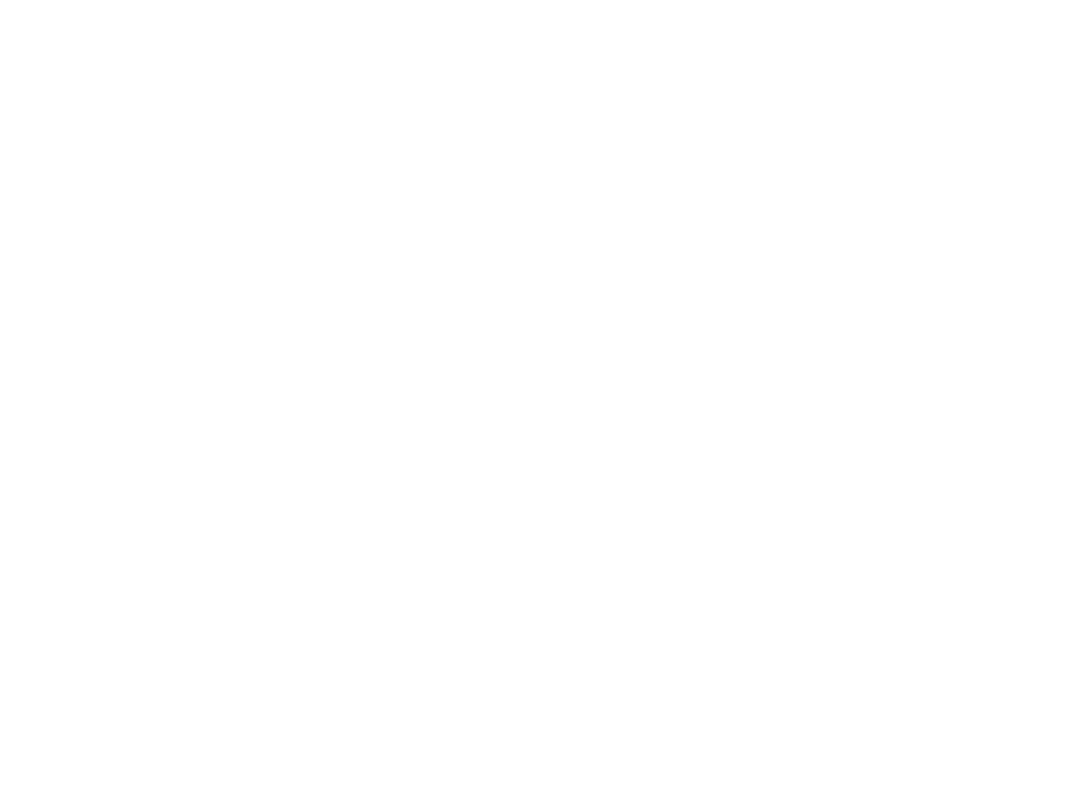
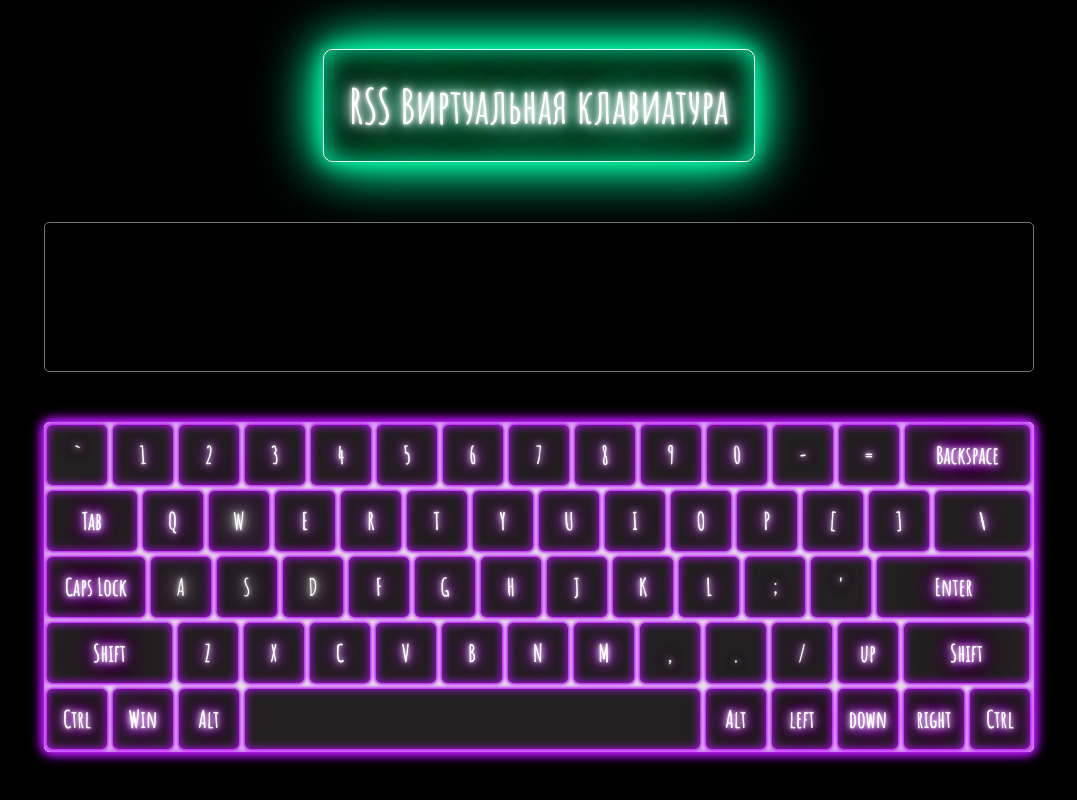
Before and after one commit to Dexmor096/virtual-keyboard, a website: page index.html in a window 1280 px wide. Shown: the whole page, without its empty margins (101-1178 px from the left). Drawn offline with Linux system fonts and the light colour scheme.

Commit message:
feat: html and styles add

```diff
--- a/index.html
+++ b/index.html
@@ -4,12 +4,92 @@
 	<meta charset="UTF-8">
 	<meta http-equiv="X-UA-Compatible" content="IE=edge">
 	<meta name="viewport" content="width=device-width, initial-scale=1.0">
+	<link rel="stylesheet" href="./src/style.css">
 	<title>Virtual keyboard</title>
 </head>
 <body>
 	<div class="container">
-		<div class="keyboard_wrapper">
-
+		<h1 class="keyboard_title neon_text_flicker">RSS Виртуальная клавиатура</h1>
+		<textarea
+			name="display"
+			id="display"
+			class="keyboard_display"></textarea>
+		<div class="keyboard_wrapper neonBox">
+			<div class="keyboard_keys">
+				<div class="row">
+					<div class="keys">`</div>
+					<div class="keys">1</div>
+					<div class="keys">2</div>
+					<div class="keys">3</div>
+					<div class="keys">4</div>
+					<div class="keys">5</div>
+					<div class="keys">6</div>
+					<div class="keys">7</div>
+					<div class="keys">8</div>
+					<div class="keys">9</div>
+					<div class="keys">0</div>
+					<div class="keys">-</div>
+					<div class="keys">=</div>
+					<div class="keys keys_backspace">Backspace</div>
+				</div>
+				<div class="row">
+					<div class="keys keys_tab">Tab</div>
+					<div class="keys">Q</div>
+					<div class="keys neon_keyboard_flicker">W</div>
+					<div class="keys">E</div>
+					<div class="keys">R</div>
+					<div class="keys">T</div>
+					<div class="keys">Y</div>
+					<div class="keys">U</div>
+					<div class="keys">I</div>
+					<div class="keys">O</div>
+					<div class="keys">P</div>
+					<div class="keys">[</div>
+					<div class="keys">]</div>
+					<div class="keys keys_slash">\</div>
+				</div>
+				<div class="row">
+					<div class="keys keys_capsLock">Caps Lock</div>
+					<div class="keys neon_keyboard_flicker">A</div>
+					<div class="keys neon_keyboard_flicker">S</div>
+					<div class="keys neon_keyboard_flicker">D</div>
+					<div class="keys">F</div>
+					<div class="keys">G</div>
+					<div class="keys">H</div>
+					<div class="keys">J</div>
+					<div class="keys">K</div>
+					<div class="keys">L</div>
+					<div class="keys">;</div>
+					<div class="keys">'</div>
+					<div class="keys keys_enter">Enter</div>
+				</div>
+				<div class="row">
+					<div class="keys keys_shift shift_left">Shift</div>
+					<div class="keys">Z</div>
+					<div class="keys">X</div>
+					<div class="keys">C</div>
+					<div class="keys">V</div>
+					<div class="keys">B</div>
+					<div class="keys">N</div>
+					<div class="keys">M</div>
+					<div class="keys">,</div>
+					<div class="keys">.</div>
+					<div class="keys">/</div>
+					<div class="keys">up</div>
+					<div class="keys keys_shift shift_right">Shift</div>
+				</div>
+				<div class="row">
+					<div class="keys">Ctrl</div>
+					<div class="keys">Win</div>
+					<div class="keys">Alt</div>
+					<div class="keys keys_space"> </div>
+					<div class="keys">Alt</div>
+					<div class="keys">left</div>
+					<div class="keys">down</div>
+					<div class="keys">right</div>
+					<div class="keys">Ctrl</div>
+				</div>
+			</div>
 		</div>
 	</div>
 	<script src="src/script.js"></script>
--- a/src/style.scss
+++ b/src/style.scss
@@ -0,0 +1,182 @@
+  @import url('https://fonts.googleapis.com/css2?family=Amatic+SC:wght@400;700&display=swap');
+
+	* {
+		margin: 0;
+		padding: 0;
+		box-sizing: border-box;
+	}
+
+	body {
+		font-family: 'Amatic SC', cursive;
+		font-size: 24px;
+		font-weight: 700;
+		transition: .2s;
+		background-color: #000;
+		// background: url(./img/nordwood-themes.jpg);
+		// background-repeat: repeat;
+		// background-size: 60%;
+	}
+
+	.container{
+		display: flex;
+		flex-direction: column;
+		justify-content: center;
+		align-items: center;
+		height: 100vh;
+		margin: 0 10px;
+	}
+
+	.keyboard {
+		&_wrapper{
+			position: relative;
+			overflow: hidden;
+			border-radius: 6px;
+			max-width: 990px;
+			width: 100%;
+			background-color: #e7e7e7;
+			margin-top: 50px;
+		}
+		&_display {
+			width: 990px;
+			height: 150px;
+			background-color: #000;
+			border-radius: 5px;
+			color:#fff;
+			resize: none;
+			font-size: 32px;
+			outline: none;
+			padding-left: 10px;
+		}
+		&_title {
+			border: 1px solid #fff;
+			border-radius: 10px;
+			padding: 25px;
+			margin-bottom: 60px;
+			box-shadow: 0 0 .24px #fff,
+									0 0 .24px #fff,
+									0 0 48px #0fa,
+									0 0 19px #0fa,
+									0 0 67px #0fa,
+									inset 0 0 32px #0fa;
+			animation: flicker 1.5s infinite alternate;
+		}
+	}
+	@keyframes flicker {
+		0%, 18%, 22%, 25%, 53%, 57%, 100% {
+				text-shadow:
+				0 0 4px #fff,
+				0 0 11px #fff,
+				0 0 19px #fff,
+				0 0 40px #0fa,
+				0 0 50px #0fa,
+				0 0 60px #0fa,
+				0 0 80px #0fa,
+				0 0 120px #0fa;
+		}
+		20%, 24%, 55% {
+				text-shadow: none;
+		}
+	}
+	@keyframes flicker_keyboard_1 {
+		0%, 33%, 40%, 47%, 55%, 67%, 100% {
+				text-shadow:
+				0 0 4px #fff,
+				0 0 11px #fff,
+				0 0 19px #fff,
+				0 0 40px #bc13fe,
+				0 0 50px #bc13fe,
+				0 0 60px #bc13fe,
+				0 0 80px #bc13fe,
+				0 0 120px #bc13fe;
+		}
+		30%, 90% {
+				text-shadow: none;
+		}
+	}
+	.row {
+		display: flex;
+	}
+
+.neonBox {
+	box-shadow:
+	0 0 .5px #fff,
+	0 0 .7px #fff,
+	0 0 10px #bc13fe,
+	0 0 12px #bc13fe,
+	0 0 15px #bc13fe,
+	inset 0 0 10px #bc13fe;
+}
+.neon_text_flicker {
+  color: #fff;
+	animation: flicker 1.5s infinite alternate;
+}
+.neon_keyboard_flicker {
+	color: #fff;
+	animation: flicker_keyboard_1 1.5s infinite alternate;
+}
+	.keys {
+		display: flex;
+		justify-content: center;
+		align-items: center;
+		background-color: hsl(0, 2%, 13%);
+		border-radius: 5px;
+		width: 60px;
+		height: 60px;
+		margin: 3px;
+		color: #fff;
+		box-shadow:
+		0 0 .2px #fff,
+		0 0 .3px #fff,
+		0 0 3px #bc13fe,
+		0 0 4px #bc13fe,
+		0 0 5px #bc13fe,
+		inset 0 0 10px #bc13fe;
+		text-shadow:
+    0 0 1px #fff,
+    0 0 5px #fff,
+    0 0 9px #fff,
+    0 0 11px #bc13fe,
+    0 0 15px #bc13fe,
+    0 0 17px #bc13fe,
+    0 0 22px #bc13fe,
+    0 0 51px #bc13fe;
+		&_backspace{
+			width: 125px;
+		}
+		&_tab {
+			width: 90px;
+		}
+		&_slash {
+			width: 95px;
+		}
+		&_capsLock {
+			width: 98px;
+		}
+		&_enter {
+			width: 153px;
+		}
+		&_shift {
+			width: 125px;
+		}
+		&_space {
+			max-width: 455px;
+			width: 100%;
+		}
+	}
+	.keys.active {
+		background-color: #bc13fe;
+		color: #000;
+	}
+	.keys.remove {
+		animation: keys_remove_animation .5s forwards;
+	}
+	@keyframes keys_remove_animation {
+		0% {
+			background-color: #bc13fe;
+			color: #fff;
+		}
+		100% {
+			background-color: #fff;
+			color: #fff;
+		}
+	}
```
Also changed, not shown: src/style.css (added), 1 other file.
